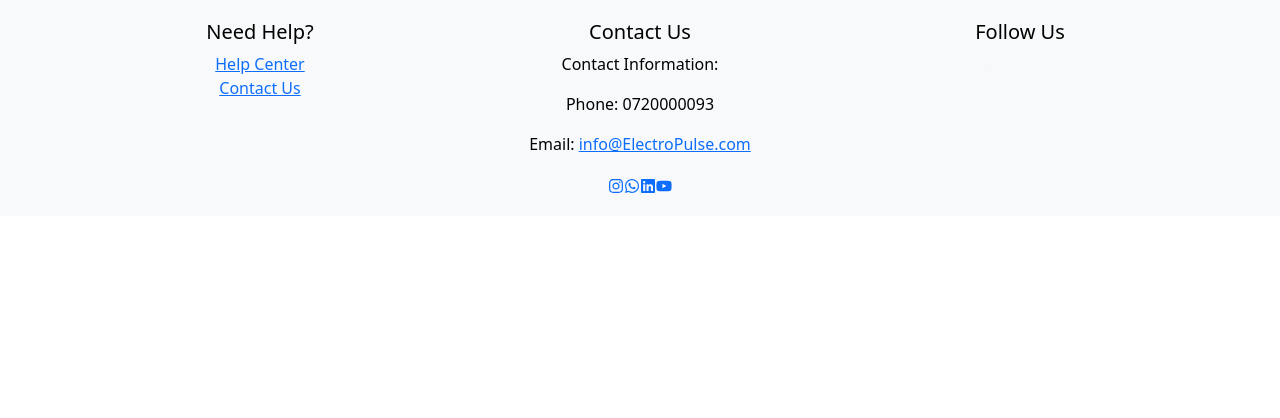
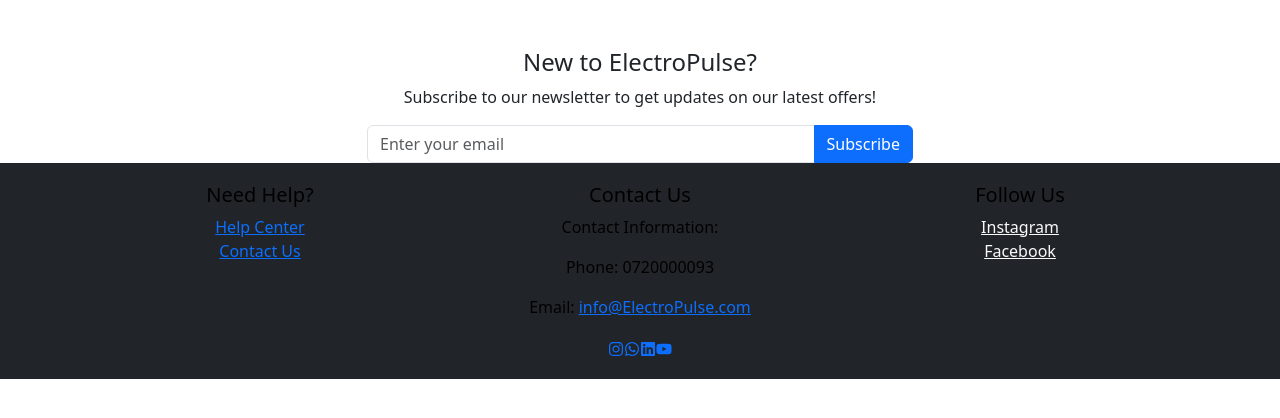
Before and after one commit to gilbert-ku/electro-App, a React (Vite) app in the folder electropulse-app/: page /Footer in a window 1280 px wide. Shown: the top 418 px of the page. Built offline with nearby package versions, Linux system fonts and the light colour scheme.

Commit message:
resolved conflict

```diff
--- a/electropulse-app/src/App.jsx
+++ b/electropulse-app/src/App.jsx
@@ -4,6 +4,7 @@
 import Login from '../src/components/login';
 import Signup from '../src/components/signup';
 import Footer from '../src/components/Footer';
+import Newsletter from '../src/components/Newsletter';
 
 
 
@@ -20,6 +21,7 @@
         {/* <Route path="/Navbar" element={<Navbar/>} /> */}
         {/* <Route path="/Footer" element={<Footer/>} /> */}
       </Routes>
+      <Newsletter/>
       <Footer/>
     </div>
 
--- a/electropulse-app/src/components/Footer.jsx
+++ b/electropulse-app/src/components/Footer.jsx
@@ -4,7 +4,7 @@
 
 function Footer() {
   return (
-    <footer className="footer bg-light">
+    <footer className="footer bg-dark">
       <div className="container">
         <div className="row">
           <div className="col-lg-4 col-md-6">
--- /dev/null
+++ b/electropulse-app/src/components/Newsletter.jsx
@@ -0,0 +1,24 @@
+import React from "react";
+
+const Newsletter = () => {
+    return (
+        <section className="container mt-5">
+            <div className="row justify-content-center">
+                <div className="col-md-6">
+                    <div className="text-center">
+                        <p className="h4">New to ElectroPulse?</p>
+                        <p>Subscribe to our newsletter to get updates on our latest offers!</p>
+                    </div>
+                    <form className="d-flex mt-3">
+                        <div className="input-group">
+                            <input type="email" className="form-control" placeholder="Enter your email" />
+                            <button className="btn btn-primary" type="submit">Subscribe</button>
+                        </div>
+                    </form>
+                </div>
+            </div>
+        </section>
+
+    )
+}
+export default Newsletter;
--- a/electropulse-app/src/index.css
+++ b/electropulse-app/src/index.css
@@ -38,7 +38,8 @@
   width: 200px;
   height: 200px;
 }
-.login-page {
+
+.signup-page {
   height: 100vh;
   width: 100vw;
   text-align: center;
@@ -47,7 +48,7 @@
   padding-top: 6rem;
   /* background-color: black; */
 }
-.signup-page {
+.login-page {
   height: 100vh;
   width: 100vw;
   text-align: center;
```
